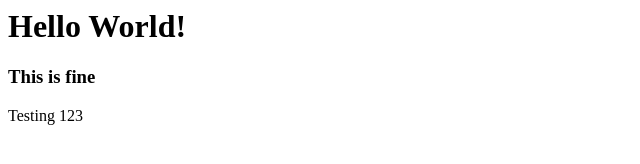
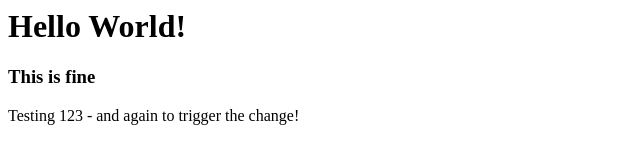
Before and after one commit to JenReidSchram/CodeDeployRepo, a plain HTML site: page Index.html in a window 1280 px wide. Shown: the whole page, without its empty margins (0-640 px from the left). Drawn offline with Linux system fonts and the light colour scheme.

Commit message:
Another change to trigger the file rename

```diff
--- a/Index.html
+++ b/Index.html
@@ -1,3 +1,3 @@
 <h1>Hello World!</h1>
 <h3>This is fine</h3>
-<p>Testing 123</p>
+<p>Testing 123 - and again to trigger the change!</p>
```
